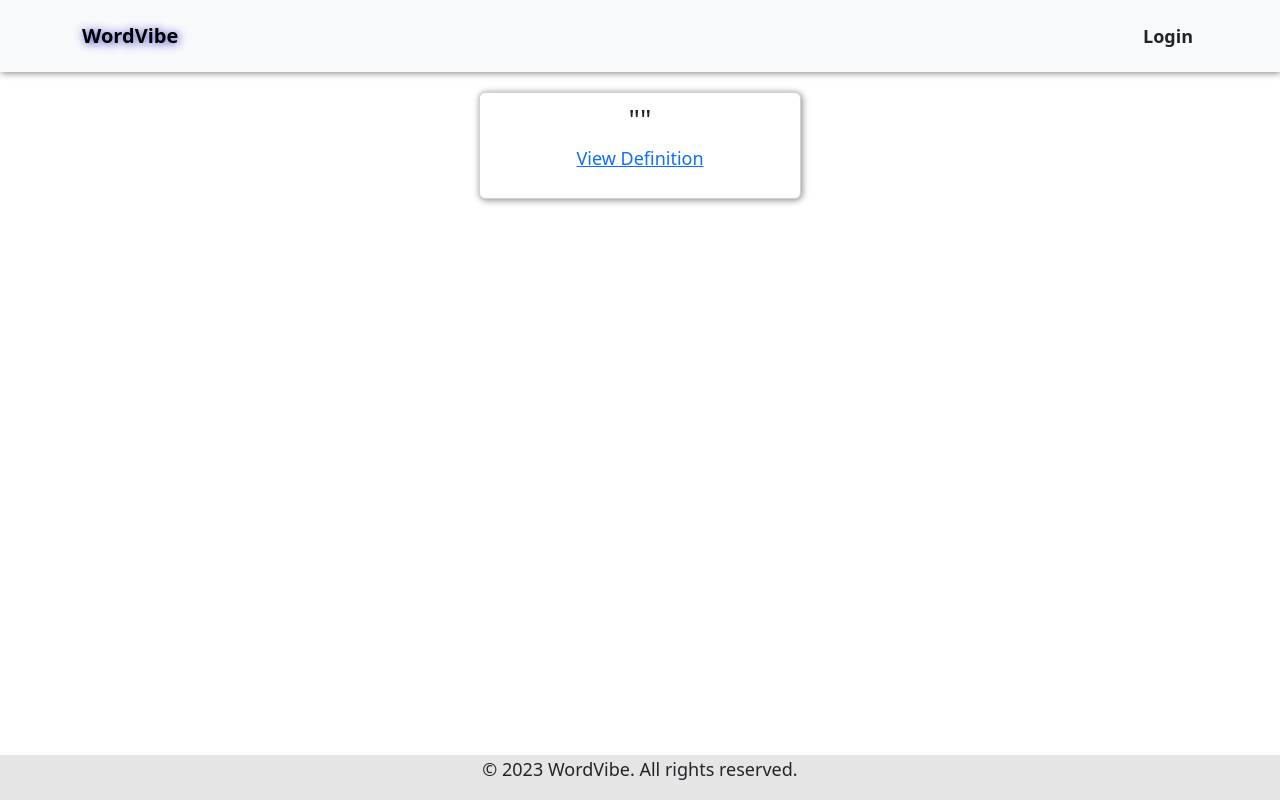
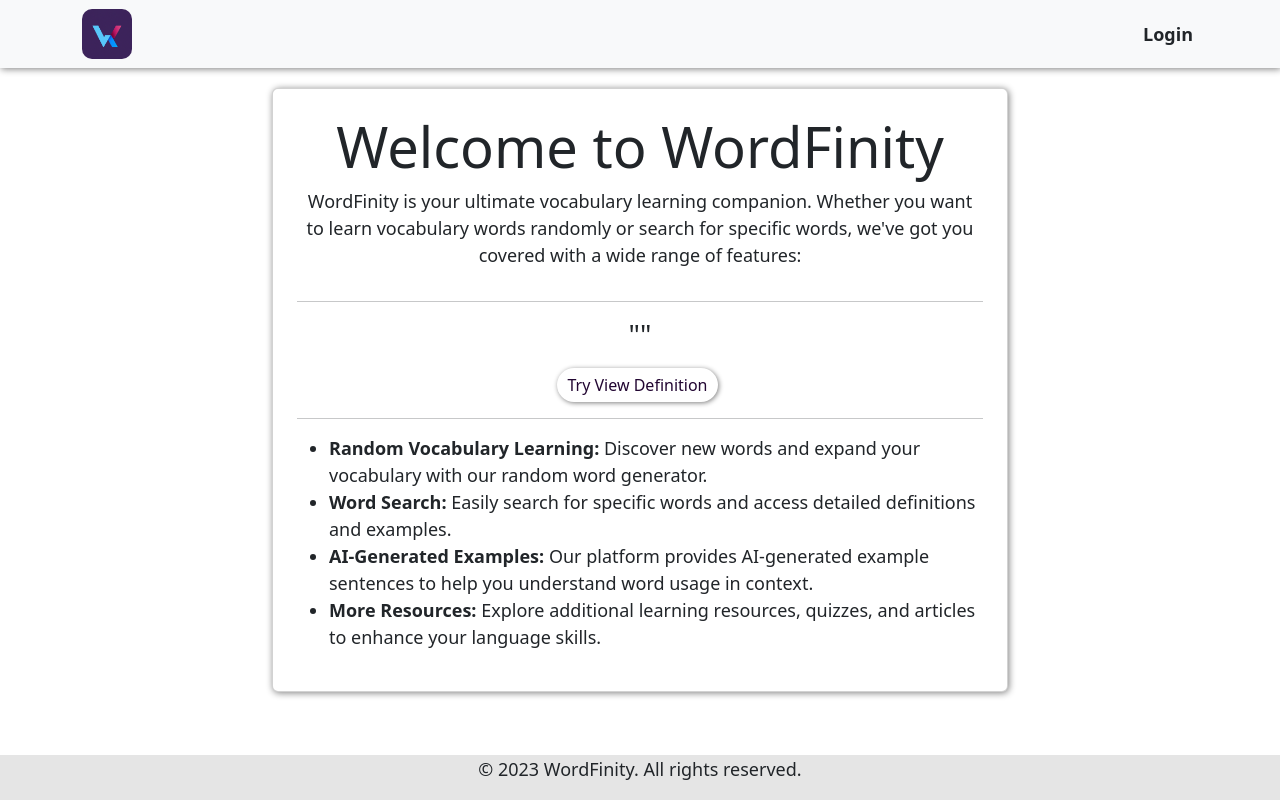
Before and after one commit to PradoJohn/Vocabulary-Platform, a React (Vite) app in the folder front-end/: page / in a window 1280 px wide. Built offline with nearby package versions, Linux system fonts and the light colour scheme; no server answers.

Commit message:
Add CollectonPage features, get saved/favorite words and delete function

```diff
--- a/front-end/src/components/Footer.jsx
+++ b/front-end/src/components/Footer.jsx
@@ -4,7 +4,7 @@ const Footer = () => {
 
   return (
     <Row id="footer">
-      <p>&copy; 2023 WordVibe. All rights reserved.</p>
+      <p>&copy; 2023 WordFinity. All rights reserved.</p>
     </Row>
   );
 };
--- a/front-end/src/components/Header.css
+++ b/front-end/src/components/Header.css
@@ -1,4 +1,9 @@
-
+#logo{
+  width: 50px;
+  height: 50px;
+  border-radius: 10px;
+  padding: 0;
+}
 
 .navbar-brand{
   font-weight: bold;
--- a/front-end/src/components/Header.jsx
+++ b/front-end/src/components/Header.jsx
@@ -7,7 +7,7 @@ import { TbVocabulary, TbPremiumRights  } from "react-icons/tb";
 import { IoSearch } from "react-icons/io5";
 import { FaRegUserCircle } from "react-icons/fa";
 import './Header.css';
-
+import Logo from '../assets/WordFinityLogo.png'
 const Header = ({ user, setUser, isPremium }) => {
   const navigate = useNavigate();
 
@@ -27,18 +27,18 @@ const Header = ({ user, setUser, isPremium }) => {
 
   return (
     <>
-      <Navbar expand="lg" className="bg-body-tertiary p-3">
+      <Navbar expand="lg" className="bg-body-tertiary p-1">
         <Container>
-            <Navbar.Brand as={Link} to="/">WordVibe</Navbar.Brand>
+            <Navbar.Brand as={Link} to="/"><img src={Logo} id="logo"/></Navbar.Brand>
               {user ? (
                   <>
                     <div className="links">
                       <Nav.Link as={Link} to="/demo/"><IoSearch size={30} /></Nav.Link>
                       <Nav.Link as={Link} to="/collection/">
-                        {isPremium ? <TbVocabulary size={30} /> : null}
+                        {isPremium ? <TbVocabulary size={35} /> : null}
                       </Nav.Link>
                       <Nav.Link as={Link} to="/premium_shop/">
-                        {isPremium ? <TbPremiumRights size={30}/> : null}
+                        {isPremium ? <TbPremiumRights size={35}/> : null}
                       </Nav.Link>
                     </div>
                     <div className="navbar-nav">
--- /dev/null
+++ b/front-end/src/pages/CollectionPage.css
@@ -0,0 +1,8 @@
+
+.trash-icon{
+  color: rgb(220, 3, 3);
+}
+
+.word-collection-header{
+  text-shadow: 1px 1px 10px rgb(53, 53, 192);
+}
--- a/front-end/src/pages/CollectionPage.jsx
+++ b/front-end/src/pages/CollectionPage.jsx
@@ -1,62 +1,122 @@
+import React, { useEffect, useState } from 'react';
+import { api } from '../utilities';
+import {
+  Row,
+  Card,
+  CardBody,
+  Table,
+  Button,
+  Pagination,
+} from 'react-bootstrap';
+import { useNavigate, useOutletContext } from 'react-router-dom';
+import { FaRegTrashCan } from 'react-icons/fa6';
+import './CollectionPage.css';
 
-import { api } from "../utilities";
-import { Card, CardHeader, CardBody } from "react-bootstrap";
-import { useNavigate, useOutletContext } from "react-router-dom";
-import { useEffect } from "react";
-import Table from 'react-bootstrap/Table';
+const CollectionPage = () => {
+  const { user, setWord } = useOutletContext();
+  const navigate = useNavigate();
+  const [savedWords, setSavedWords] = useState([]);
+  const [currentPage, setCurrentPage] = useState(1);
+  const wordsPerPage = 10;
 
+  const getSavedFavorites = async () => {
+    try {
+      const response = await api.get('word/saved_words');
+      if (response.status === 200) {
+        console.log('All data: ', response.data);
+        setSavedWords(response.data);
+      }
+    } catch (error) {
+      console.log('Something went wrong:', error);
+    }
+  };
 
-const CollectionPage = ()=>{
-  const {user, word, setWord} = useOutletContext();
-  const navigate = useNavigate();
+  const handleClick = async(param) => {
+    console.log('clicked', typeof(param));
+    // handling if id or word
+    if(typeof(param)==='number'){
+      try{
+        const response = await api.delete(`word/saved_words/${param}/`,{
+          id:param
+        });
 
-  useEffect(()=>{
-
-    const getSavedFavorites=async()=>{
-      try{
-        const response = await api.get("word/saved_words");
-
-      }catch(error){
-        console.log("Something went wrong:", error)
+        if (response.status ===200){
+          getSavedFavorites();
         }
+      }catch (error){
+        console.error()
+      }
+    }else if(typeof(param)==='string'){
+      setWord(param);
+      navigate("/demo/")
     }
 
-  },[])
+  };
 
-  useEffect(()=>{
-    if(!user){
-      navigate("/register/")
+  useEffect(() => {
+    if (!user) {
+      navigate('/register/');
     }
-  },[user])
+    getSavedFavorites();
+  }, [user]);
 
+  // Calculate the index of the first and last word to display for the current page
+  const indexOfLastWord = currentPage * wordsPerPage;
+  const indexOfFirstWord = indexOfLastWord - wordsPerPage;
+  const currentWords = savedWords.slice(indexOfFirstWord, indexOfLastWord);
 
-  return(
+  // Change the current page
+  const handlePageChange = (page) => {
+    setCurrentPage(page);
+  };
+
+  return (
     <>
-      <Table striped bordered hover className="mt-4">
+      <Row className='mb-3'>
+      <Card>
+        <Card.Header className='word-collection-header text-center'><strong>WORD COLLECTIONS</strong></Card.Header>
+        <Table striped className="mt-4">
           <thead>
-        <tr>
-          <th>#</th>
+            <tr className="text-center">
               <th>Word</th>
-          <th>Date Created</th>
+              <th>AI Generated</th>
+              <th>Remove</th>
             </tr>
           </thead>
           <tbody>
-        <tr>
-          <td>1</td>
-          <td>intendments</td>
-          <td>Otto</td>
+            {currentWords.map((item, idx) => (
+              <tr key={idx} className="text-center">
+                <td onClick={()=>{handleClick(item.word)}}>
+                  <Button
+                  variant="transparent"
+                  >
+                    <i>{item.word}</i>
+                  </Button>
+                </td>
+                <td>{item.ai_response ? 'yes' : 'no'}</td>
+                <td onClick={()=> handleClick(item.id)}>
+                  <Button variant="transparent" className="p-0">
+                    <FaRegTrashCan className="trash-icon" size={20} />
+                  </Button>
+                </td>
               </tr>
-        <tr>
-          <td>2</td>
-          <td>Jacob</td>
-          <td>Thornton</td>
-        </tr>
-        <tr>
-          <td>3</td>
-          <td>Larry the Bird</td>
-        </tr>
+            ))}
           </tbody>
         </Table>
+
+        </Card>
+        <Pagination className="justify-content-center mt-3">
+          {Array.from({ length: Math.ceil(savedWords.length / wordsPerPage) }).map((_, index) => (
+            <Pagination.Item
+              key={index}
+              active={index + 1 === currentPage}
+              onClick={() => handlePageChange(index + 1)}
+            >
+              {index + 1}
+            </Pagination.Item>
+          ))}
+        </Pagination>
+      </Row>
     </>
   );
 };
--- a/front-end/src/pages/DemoPage.css
+++ b/front-end/src/pages/DemoPage.css
@@ -1,6 +1,6 @@
 #search-bar {
   padding: 10px;
-  margin: 20px 1px 10px 1px;
+  margin: 10px 1px 10px 1px;
   box-shadow: 1px 1px 5px gray;
   margin-right: 10px;
   width: 65%;
@@ -10,19 +10,28 @@
 }
 
 #search-button {
-  padding: 10px 20px;
-  background-color: #2e5e92;
-  color: #fff;
+  padding: 5px 10px;
+  background-color: white;
+  color: #220632;
   border: none;
   border-radius: 50px;
   cursor: pointer;
+  box-shadow: 1px 1px 5px gray;
+  margin-right: 5px;
 }
 
 .search-demo-row{
   display: flex;
   flex-direction: column;
+  margin-bottom: 75px;
 }
 
 #search-container{
   text-align: center;
+  align-items: center;
+  margin-top: 10px;
 }
+
+.heart{
+  color: #2e5e92;
+}
--- a/front-end/src/pages/HomePage.jsx
+++ b/front-end/src/pages/HomePage.jsx
@@ -1,4 +1,4 @@
-import { Row, Card} from 'react-bootstrap';
+import { Row, Card, Col, Button} from 'react-bootstrap';
 import axios from 'axios';
 import { useState, useEffect } from 'react';
 import { Link } from 'react-router-dom';
@@ -10,6 +10,9 @@ const HomePage = () => {
 
   useEffect(()=>{
     const getRandomWord = async()=>{
+      // Word API genertors:
+      // Lots of uncommon words: https://random-word-api.herokuapp.com/word
+      // Lots of common words: https://random-word-api.vercel.app/api?words=1
       const response = await axios.get("https://random-word-api.herokuapp.com/word")
       // console.log(response.data)
       setWord(response.data)
@@ -20,12 +23,29 @@ const HomePage = () => {
 
   return (
     <>
-        <Row className="d-flex flex-column">
-          <Card>
-            <h3 className='text-center' style={{width:'300px'}}>"{randomWord}"</h3>
-            <p className='text-center'> <Link to="/demo/">View Definition</Link></p>
+      <Row className="justify-content-center align-items-center mb-3">
+        <Col lg={8}>
+          <Card className="p-4">
+            <h1 className="display-4 text-center">Welcome to WordFinity</h1>
+            <p className="text-center">
+              WordFinity is your ultimate vocabulary learning companion. Whether you want to learn vocabulary words randomly or search for specific words, we've got you covered with a wide range of features:
+            </p>
+            <hr />
+            <div className="text-center">
+              <h3>"{randomWord}"</h3>
+              <Button  id= "search-button" className='mt-2' as={Link} to="/demo/">Try View Definition</Button>
+            </div>
+            <hr/>
+            <ul>
+              <li><strong>Random Vocabulary Learning:</strong> Discover new words and expand your vocabulary with our random word generator.</li>
+              <li><strong>Word Search:</strong> Easily search for specific words and access detailed definitions and examples.</li>
+              <li><strong>AI-Generated Examples:</strong> Our platform provides AI-generated example sentences to help you understand word usage in context.</li>
+              <li><strong>More Resources:</strong> Explore additional learning resources, quizzes, and articles to enhance your language skills.</li>
+            </ul>
+
           </Card>
-        </Row>
+        </Col>
+      </Row>
     </>
   );
 }
--- a/front-end/src/pages/PremiumShop.jsx
+++ b/front-end/src/pages/PremiumShop.jsx
@@ -1,10 +1,10 @@
 
 import { api } from "../utilities";
-import { Card} from "react-bootstrap";
+import { Card, Row, Col} from "react-bootstrap";
 import { useNavigate, useOutletContext } from "react-router-dom";
 import { useEffect } from "react";
-
-
+import { TfiText } from "react-icons/tfi";
+import { FaRegImage } from "react-icons/fa6";
 const PremiumShop = ()=>{
   const {user} = useOutletContext();
   const navigate = useNavigate();
@@ -18,11 +18,35 @@ const PremiumShop = ()=>{
 
   return(
     <>
-      <Card>
-        <Card.Footer>
-          Premium Shop
-        </Card.Footer>
-      </Card>
+    <Row className="justify-content-center">
+      <Col xs={6} sm={5}>
+        <Card>
+          <Card.Body>
+            <div className="text-center">
+
+            <TfiText size={65}/>
+            </div>
+            <p className="text-center mt-3">
+
+            Generate Definition
+            </p>
+          </Card.Body>
+        </Card>
+      </Col>
+      <Col xs={6} sm={5}>
+        <Card>
+          <Card.Body>
+            <div className="text-center">
+            <FaRegImage size={65}/>
+            </div>
+            <p className="text-center m-3">
+              Generate Image
+            </p>
+          </Card.Body>
+        </Card>
+      </Col>
+    </Row>
+
     </>
   );
 };
--- a/front-end/src/utilities.jsx
+++ b/front-end/src/utilities.jsx
@@ -2,5 +2,5 @@
 import axios from "axios";
 
 export const api = axios.create({
-  baseURL: "http://127.0.0.1:8000/api/v1/",
+  baseURL: "http://127.0.0.1:8001/api/v1/",
 })
```
Also changed, not shown: front-end/src/pages/DemoPage.jsx (+25 -6 lines), front-end/src/App.css (line endings or trailing spaces), front-end/src/assets/WordFinityLogo.png (added), 1 other file (tests, documents, lock files or other folders). Lines whose indentation alone changed are shown as unchanged.
